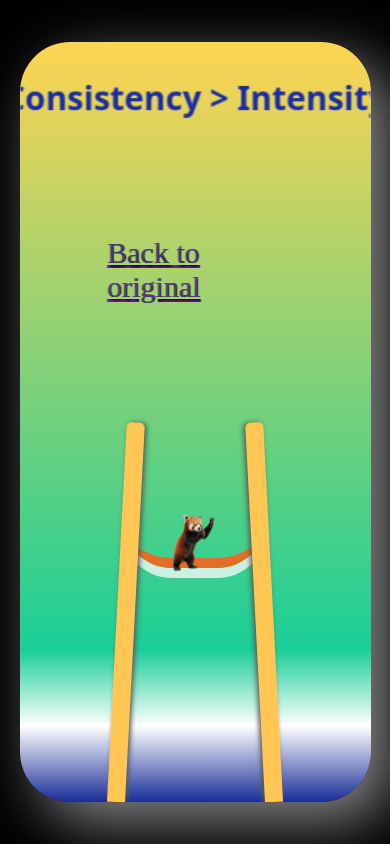
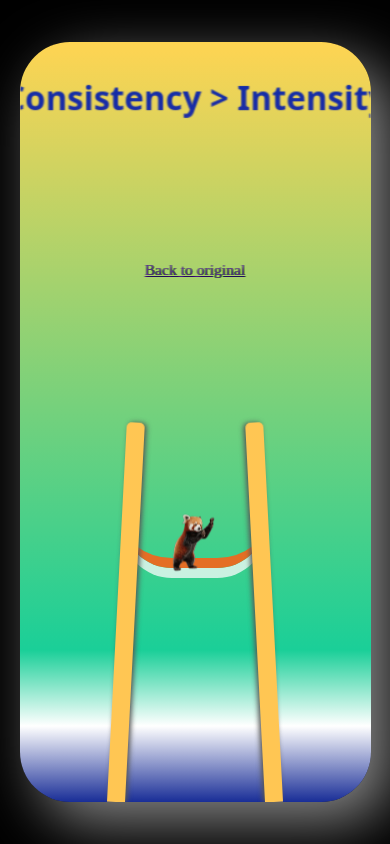
Before and after one commit to VCGithubCode/jumping-square, a plain HTML site: page index.html in a window 390 px wide. Drawn offline with Linux system fonts and the light colour scheme.

Commit message:
Adjust responsive styles on modified version

```diff
--- a/assets/css/style.css
+++ b/assets/css/style.css
@@ -4,11 +4,9 @@
     box-sizing: border-box;
 }
 
-html {
+html,
+body {
   font-size: 62.5%;
-}
-
-body {
   background: #000000;
   overflow: hidden;
 }
@@ -48,7 +46,7 @@ body {
   position: absolute;
   top: 30%;
   left: 50%;
-  font-size: 3em;
+  font-size: 2.5em;
   transform: translate(-50%, -50%);
   text-decoration: underline;
   mix-blend-mode: difference;
@@ -153,7 +151,7 @@ h1 {
 80% {
   border-radius: 0 0 2rem 2rem;
   transform: translateY(-4rem);
-  width: 48%;
+  width: 45%;
   left: 26.5%;
 }
 
```
